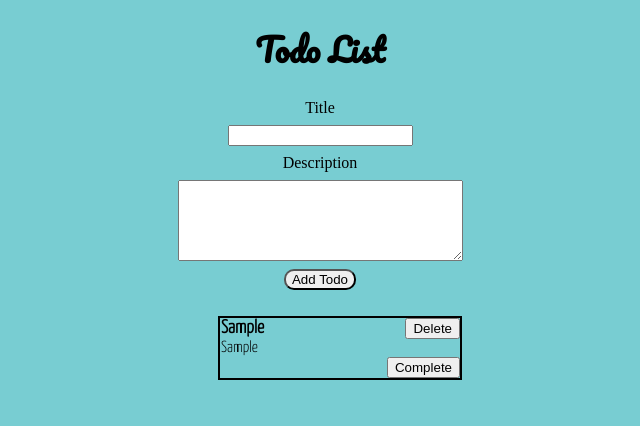
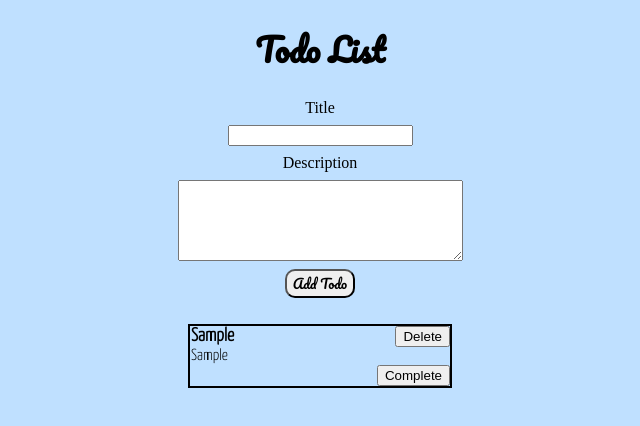
Before and after one commit to alex-yi37/todo-list, a plain HTML site: page src/index.html in a window 1280 px wide. Both pictures are taken after typing "Sample", "Sample" into the empty fields and a click on the button "Add Todo". Shown: the whole page, without its empty margins (320-960 px from the left). Drawn offline with Linux system fonts and the light colour scheme.

Commit message:
Set font style to add button,  remove padding to ul

```diff
--- a/src/styles.css
+++ b/src/styles.css
@@ -1,5 +1,5 @@
 body {
-  background: #00a1ab87;
+  background: rgb(191, 224, 255);
 }
 
 h1,
@@ -34,13 +34,17 @@ div {
   align-items: center;
 }
 
+ul {
+  padding-left: 0%;
+}
+
 li {
   list-style: none;
 }
 
 .todo-item {
   border: 2px black solid;
-  width: 240px;
+  width: 260px;
   margin: 10px;
   display: flex;
   flex-direction: column;
@@ -49,6 +53,7 @@ li {
 
 .add-button {
   border-radius: 10px;
+  font-family: "Pacifico", cursive;
 }
 
 .todo-header {
```
